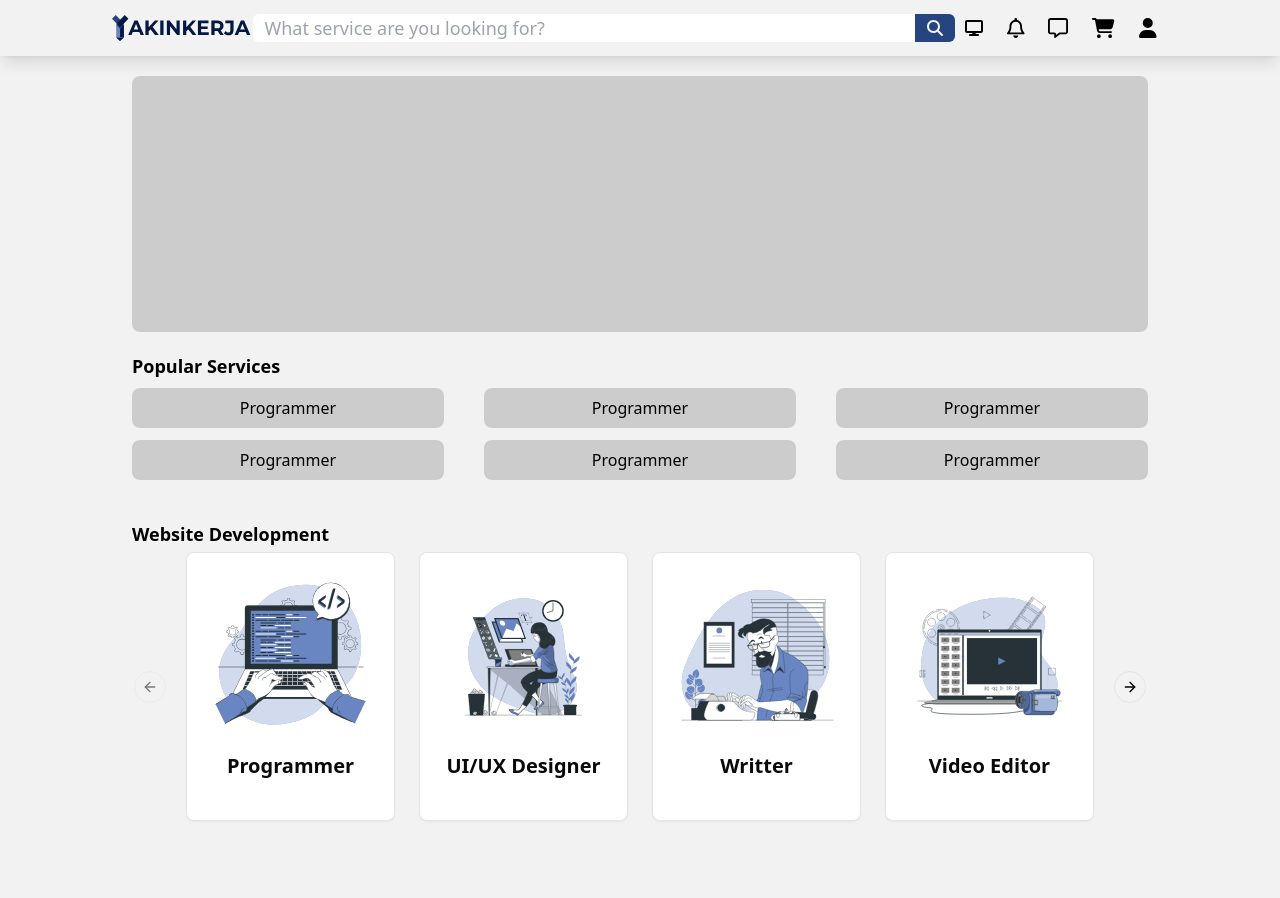
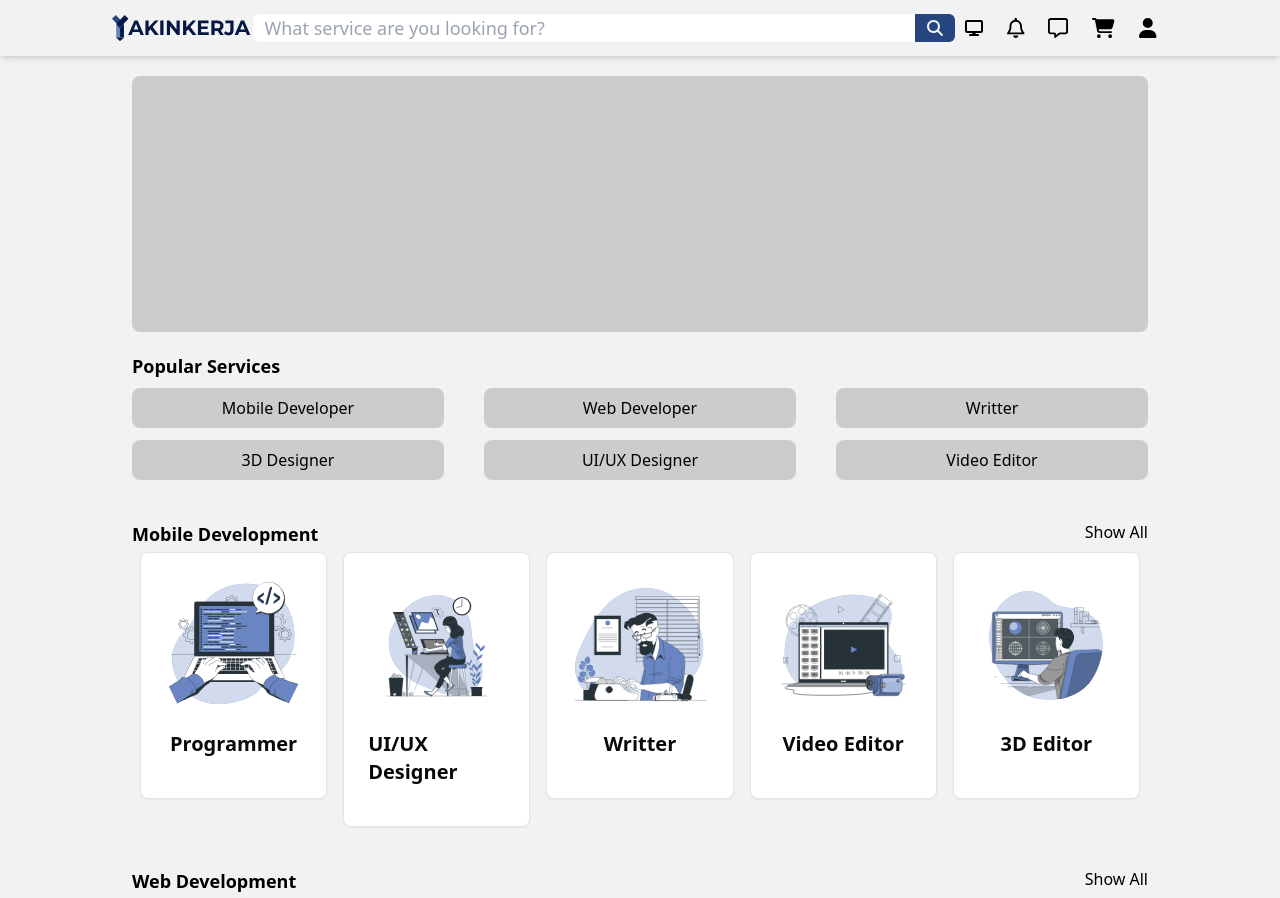
Before and after one commit to repiyann/freelance, a React (Vite) app in the folder frontend/: page /dashboard in a window 1280 px wide. Shown: the top 898 px of the page. Built offline with nearby package versions, Linux system fonts and the light colour scheme.

Commit message:
feat(dashboard): add some category card

```diff
--- a/frontend/src/components/navbarUser.tsx
+++ b/frontend/src/components/navbarUser.tsx
@@ -35,7 +35,7 @@ function NavbarUser() {
 
 	return (
 		<>
-			<nav className="pt-3 px-5 md:px-10 md:py-3 lg:px-28 bg-[#f2f2f2] dark:bg-[#282828] shadow-lg dark:shadow-gray-900 sticky top-0 z-50">
+			<nav className="pt-3 px-5 md:px-10 md:py-3 lg:px-28 bg-[#f2f2f2] dark:bg-[#282828] shadow-md dark:shadow-gray-900 sticky top-0 z-50">
 				<div className="flex justify-between pb-3 md:p-0">
 					<a
 						onClick={scrollToHome}
--- a/frontend/src/pages/dashboard.tsx
+++ b/frontend/src/pages/dashboard.tsx
@@ -1,5 +1,4 @@
 import { Card, CardContent } from '@/components/ui/card'
-import { Carousel, CarouselContent, CarouselItem, CarouselNext, CarouselPrevious } from '@/components/ui/carousel'
 import NavbarUser from '@/components/navbarUser'
 import coding from '/images/coding-bro.svg'
 import designer from '/images/Designer-bro.svg'
@@ -30,54 +29,53 @@ function Dashboard() {
 							<div className="grid grid-cols-3 gap-10 pt-2">
 								<div className="col-start-1 col-end-1">
 									<div className="bg-[#3333] px-5 py-2 rounded-lg">
-										<p className="text-center">Programmer</p>
+										<p className="text-center">Mobile Developer</p>
 									</div>
 								</div>
 								<div className="col-start-2 col-end-2">
 									<div className="bg-[#3333] px-5 py-2 rounded-lg">
-										<p className="text-center">Programmer</p>
+										<p className="text-center">Web Developer</p>
 									</div>
 								</div>
 								<div className="col-start-3 col-end-3">
 									<div className="bg-[#3333] px-5 py-2 rounded-lg">
-										<p className="text-center">Programmer</p>
+										<p className="text-center">Writter</p>
 									</div>
 								</div>
 							</div>
 							<div className="grid grid-cols-3 gap-10 pt-3">
 								<div className="col-start-1 col-end-1">
 									<div className="bg-[#3333] px-5 py-2 rounded-lg">
-										<p className="text-center">Programmer</p>
+										<p className="text-center">3D Designer</p>
 									</div>
 								</div>
 								<div className="col-start-2 col-end-2">
 									<div className="bg-[#3333] px-5 py-2 rounded-lg">
-										<p className="text-center">Programmer</p>
+										<p className="text-center">UI/UX Designer</p>
 									</div>
 								</div>
 								<div className="col-start-3 col-end-3">
 									<div className="bg-[#3333] px-5 py-2 rounded-lg">
-										<p className="text-center">Programmer</p>
+										<p className="text-center">Video Editor</p>
 									</div>
 								</div>
 							</div>
 						</div>
-						<div className="py-5">
-							<h3 className="text-lg font-semibold">Website Development</h3>
-							<div className="px-[50px]">
-								<Carousel
-									opts={{
-										align: 'start'
-									}}
-									className="w-full"
+						{['Mobile Development', 'Web Development', 'Writer', 'UI/UX Designer', '3D Designer', 'Video Editor'].map((category, i) => (
+							<div
+								className="py-5"
+								key={i}
 							>
-									<CarouselContent>
+								<div className="flex justify-between">
+									<h3 className="text-lg font-semibold">{category}</h3>
+									<h2 className="text-md">Show All</h2>
+								</div>
+								<div className="flex flex-wrap">
 									{images.map((image, index) => (
-											<CarouselItem
+										<div
 											key={index}
-												className="md:basis-1/2 lg:basis-1/4"
+											className="pt-1 px-2 md:basis-1/2 lg:basis-1/5"
 										>
-												<div className="p-1">
 											<Card className="dark:bg-[#0c0c0c33]">
 												<CardContent className="flex flex-col aspect-square items-center justify-center p-6">
 													<img
@@ -89,14 +87,10 @@ function Dashboard() {
 												</CardContent>
 											</Card>
 										</div>
-											</CarouselItem>
 									))}
-									</CarouselContent>
-									<CarouselPrevious className="hidden lg:flex" />
-									<CarouselNext className="hidden lg:flex" />
-								</Carousel>
 								</div>
 							</div>
+						))}
 					</div>
 				</div>
 			</section>
```
Lines whose indentation alone changed are shown as unchanged.
